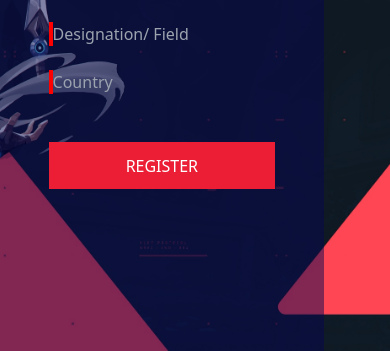
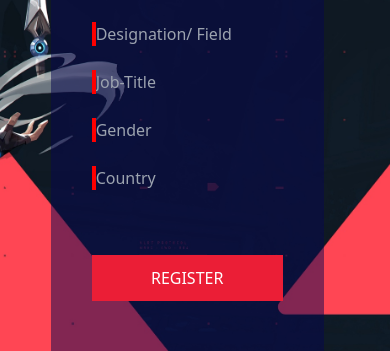
Before and after one commit to Sakshat10/valo, a React (Vite) app: page / in a window 390 px wide. Shown: the part 2077-2428 px from the top of the page. Built offline with nearby package versions, Linux system fonts and the light colour scheme.

Commit message:
corrected responsiveness

```diff
--- a/src/components/Form.jsx
+++ b/src/components/Form.jsx
@@ -1,5 +1,5 @@
 import pic from "../assets/Form.jpg";
-import "./valorant.css";
+import "../css/valorant.css";
 const Form=()=>{
     const backgroundImageStyle = {
         backgroundImage: `url(${pic})`, // Convert the imported image to a URL
@@ -69,6 +69,24 @@ const Form=()=>{
           <br />
           <input
             type="text"
+            name="Job-Title"
+            id="confirm-password"
+            placeholder="Job-Title"
+            required
+          />
+          <br />
+          <br />
+          <input
+            type="text"
+            name="Gender"
+            id="confirm-password"
+            placeholder="Gender"
+            required
+          />
+          <br />
+          <br />
+          <input
+            type="text"
             name="Organisation/ University"
             id="confirm-password"
             placeholder="Country"
--- a/src/components/valorant.css
+++ b/src/css/valorant.css
@@ -36,10 +36,17 @@ input[type="submit"] {
     border: 0;
     display: block;
     width: 70%;
-    margin: 0 auto;
     color: white;
     padding: 0.7rem;
     cursor: pointer;
+    margin-top: 6%;
+    margin-left:15%;
+}
+
+@media (max-width: 670px) {
+   #container{
+    width:70%;
+   }
 }
 
 input {
```
